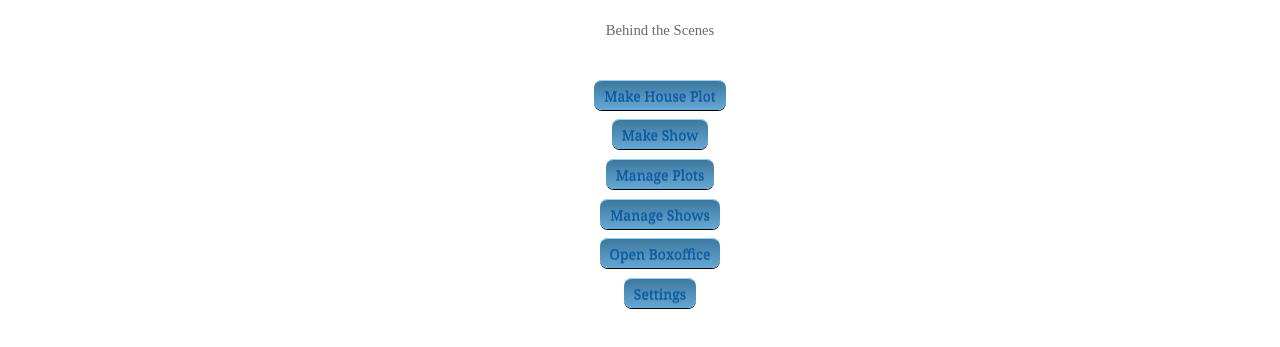
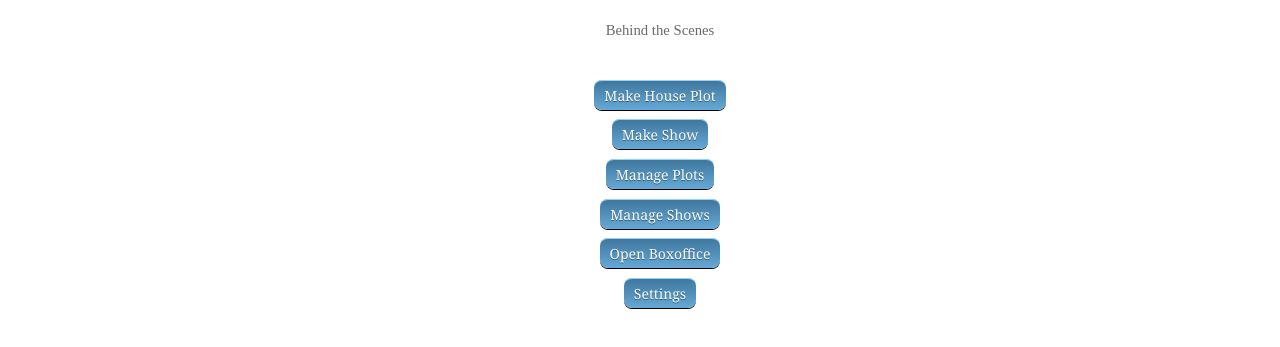
Before and after one commit to SciFive/tcktr, a website with bundled scripts: page desktop/index.html in a window 1280 px wide. Shown: the part 59-406 px from the top of the page. Built offline with nearby package versions, Linux system fonts and the light colour scheme; a web font is replaced by a local one.

Commit message:
Text color.

```diff
--- a/desktop/index.css
+++ b/desktop/index.css
@@ -53,7 +53,7 @@ a:active {
 
 h1 {
     font-family: 'Raleway', sans-serif;
-	letter-spacing: 1px;
+	  letter-spacing: 1px;
     color: black;
     border: solid 2px black;
     margin-right: .5em;
@@ -164,15 +164,3 @@ button {
 #mainMenu li{
     padding-top: 1em;
 }
-
-a{
-  color: #0060B6;
-  text-decoration: none;
-}
-
-/* a:hover
-{
-    color:#00A0C6;
-    text-decoration:none;
-    cursor:pointer;
-} */
```
